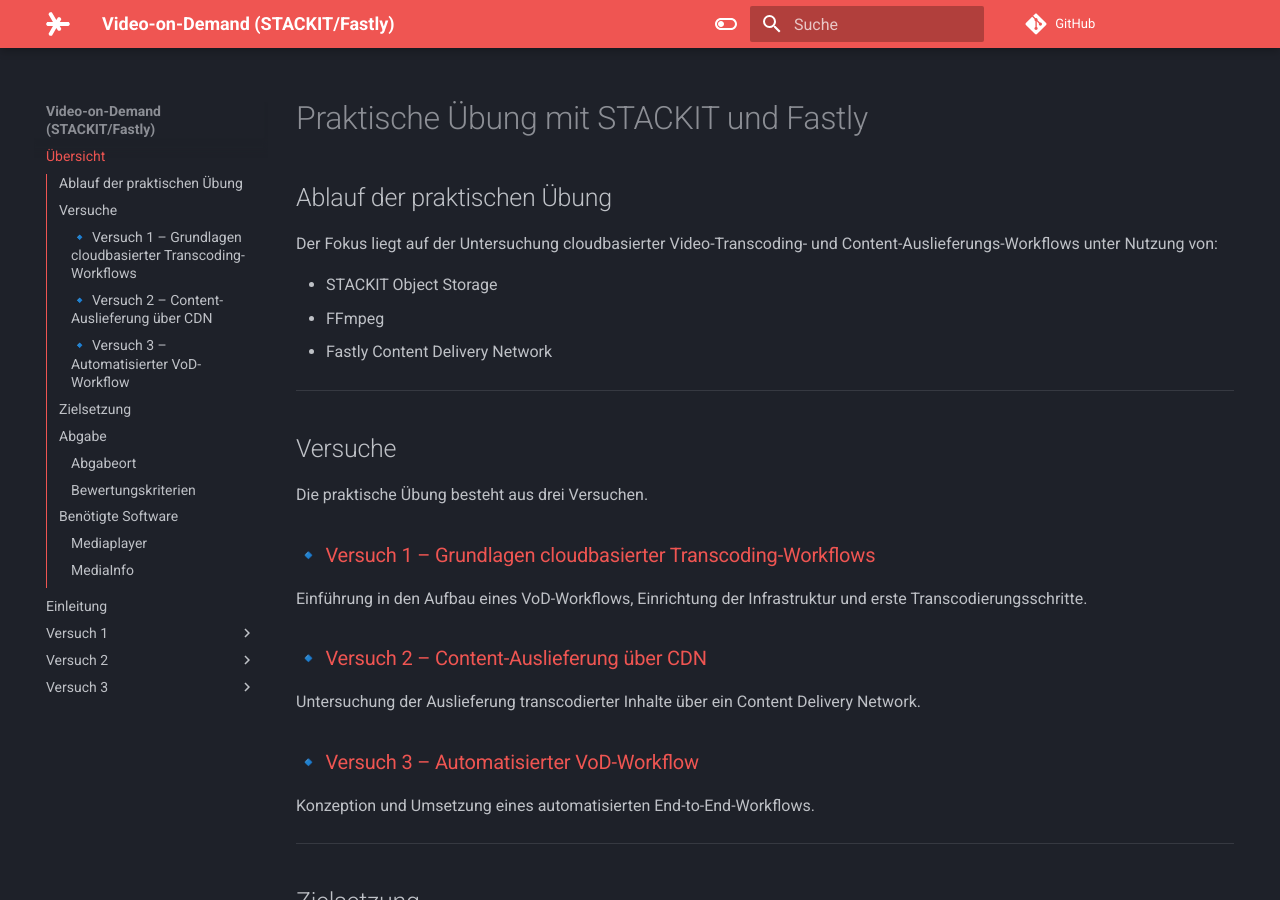
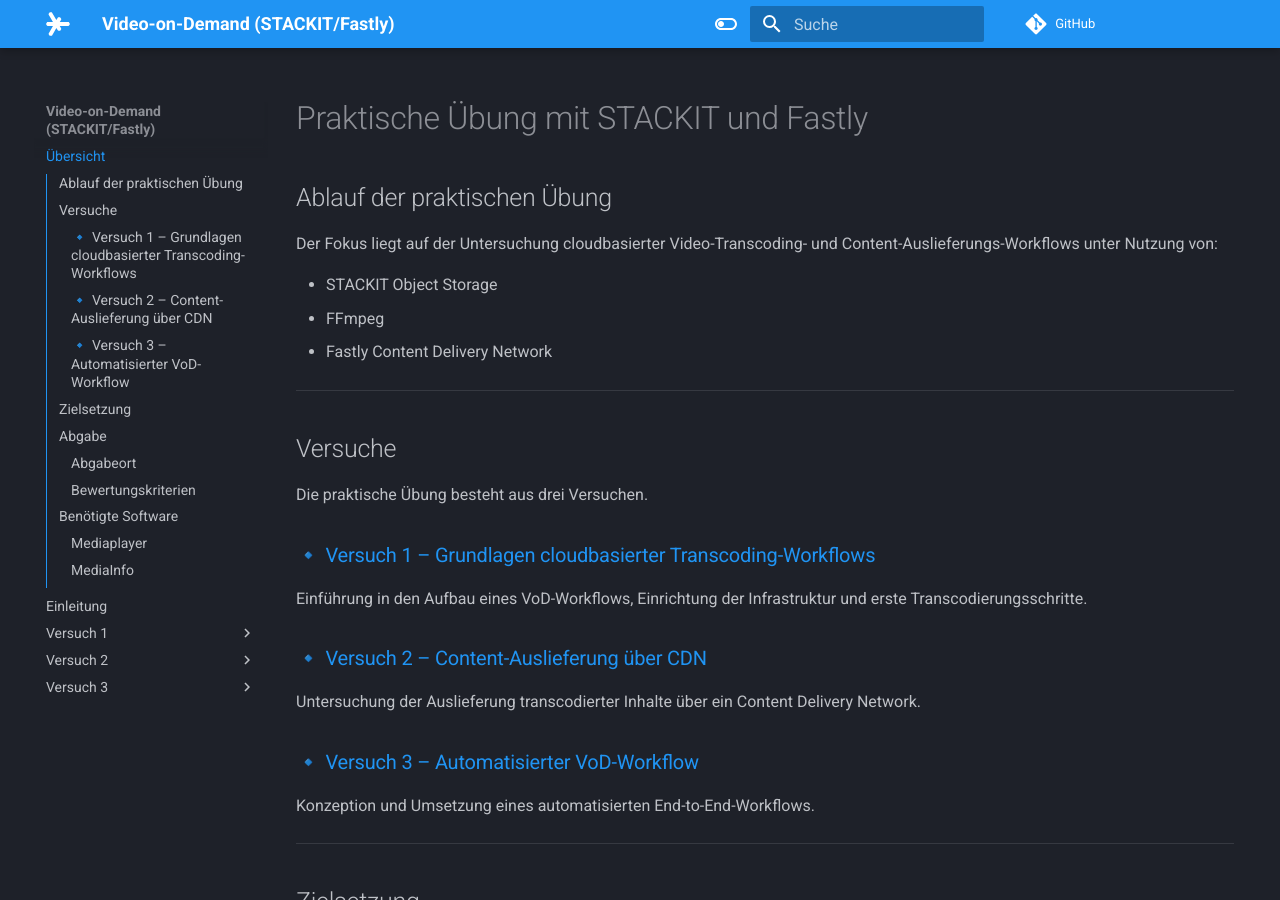
Before and after one commit to wruppelx/mvs-stackit-exercise, an MkDocs documentation site: the page built from docs/index.md, in a window 1280 px wide and 900 px high. Built offline with MkDocs 1.6.1 and Material for MkDocs 9.7.7, drawn with Linux system fonts in a browser that asks for light colours; comment, search, counter and statistics services are not loaded.

Commit message:
color changed from red to blue

```diff
--- a/mkdocs.yml
+++ b/mkdocs.yml
@@ -17,15 +17,15 @@
       toggle:
         icon: material/toggle-switch-off-outline
         name: Umschalten zu Lightmode
-      primary: red
-      accent: red
+      primary: blue
+      accent: blue
 
     - scheme: default
       toggle:
         icon: material/toggle-switch
         name: Umschalten zu Darkmode
-      primary: red
-      accent: red
+      primary: blue
+      accent: blue
 
 markdown_extensions:
   - admonition
```
